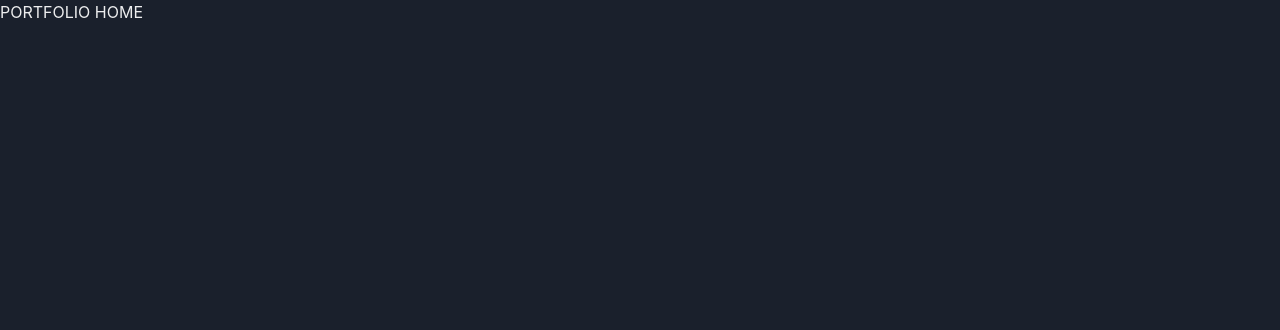
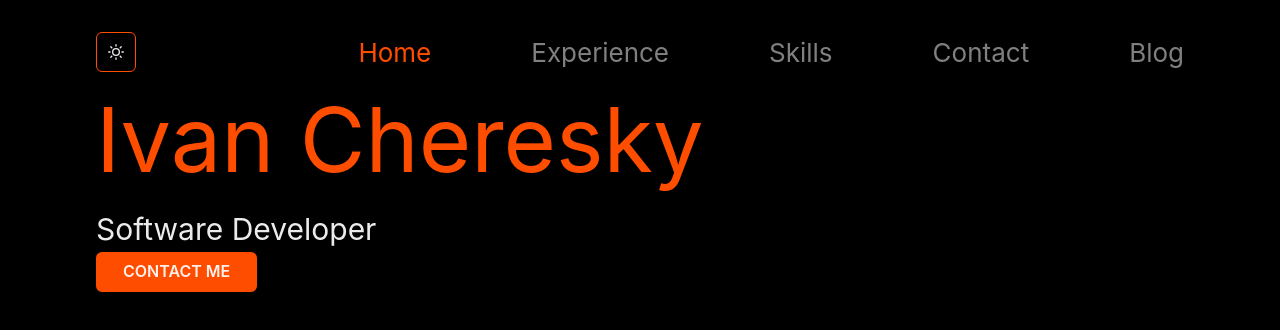
Before and after one commit to IvanCheresky/portfolio, a Next.js app: page / in a window 1280 px wide. Shown: the top 330 px of the page. Built offline with nearby package versions, Linux system fonts and the light colour scheme.

Commit message:
Add basic home page and header component

```diff
--- a/package.json
+++ b/package.json
@@ -9,6 +9,7 @@
     "lint": "next lint"
   },
   "dependencies": {
+    "@chakra-ui/icons": "^2.0.17",
     "@chakra-ui/react": "^2.4.9",
     "@emotion/react": "^11.10.5",
     "@emotion/styled": "^11.10.5",
--- /dev/null
+++ b/src/components/Header/index.tsx
@@ -0,0 +1,90 @@
+import {
+  Flex,
+  IconButton,
+  Text,
+  useColorMode,
+  useColorModeValue,
+} from "@chakra-ui/react";
+import React from "react";
+import { MoonIcon, SunIcon } from "@chakra-ui/icons";
+import Link from "next/link";
+import routes from "../../utils/routes";
+
+interface HeaderProps {
+  currentRoute: string;
+}
+
+const Header = ({ currentRoute }: HeaderProps) => {
+  const { colorMode, toggleColorMode } = useColorMode();
+
+  const fontColor = useColorModeValue("black", "gray");
+
+  return (
+    <Flex alignItems="center" justify="space-between">
+      <IconButton
+        border="1px"
+        borderColor="brand.orange"
+        bg="transparent"
+        aria-label="Toggle light dark mode"
+        onClick={toggleColorMode}
+        icon={colorMode === "light" ? <MoonIcon /> : <SunIcon />}
+      />
+      <Flex alignItems="center" columnGap="100px">
+        <Link href={routes.home.path}>
+          <Text
+            fontSize={26}
+            color={
+              currentRoute === routes.home.path ? "brand.orange" : fontColor
+            }
+          >
+            {routes.home.name}
+          </Text>
+        </Link>
+        <Link href={routes.experience.path}>
+          <Text
+            fontSize={26}
+            color={
+              currentRoute === routes.experience.path
+                ? "brand.orange"
+                : fontColor
+            }
+          >
+            {routes.experience.name}
+          </Text>
+        </Link>
+        <Link href={routes.skills.path}>
+          <Text
+            fontSize={26}
+            color={
+              currentRoute === routes.skills.path ? "brand.orange" : fontColor
+            }
+          >
+            {routes.skills.name}
+          </Text>
+        </Link>
+        <Link href={routes.contact.path}>
+          <Text
+            fontSize={26}
+            color={
+              currentRoute === routes.contact.path ? "brand.orange" : fontColor
+            }
+          >
+            {routes.contact.name}
+          </Text>
+        </Link>
+        <Link href={routes.blog.path}>
+          <Text
+            fontSize={26}
+            color={
+              currentRoute === routes.blog.path ? "brand.orange" : fontColor
+            }
+          >
+            {routes.blog.name}
+          </Text>
+        </Link>
+      </Flex>
+    </Flex>
+  );
+};
+
+export default Header;
--- /dev/null
+++ b/src/layouts/HeaderLayout/index.tsx
@@ -0,0 +1,21 @@
+import { Box, useColorModeValue } from "@chakra-ui/react";
+import React, { ReactNode } from "react";
+import Header from "../../components/Header";
+import routes from "../../utils/routes";
+
+interface HeaderLayoutProps {
+  children: ReactNode;
+}
+
+const HeaderLayout = ({ children }: HeaderLayoutProps) => {
+  const bg = useColorModeValue("white", "black");
+
+  return (
+    <Box bg={bg} minW="100vw" minH="100vh" py="8" px="24">
+      <Header currentRoute={routes.home.path} />
+      {children}
+    </Box>
+  );
+};
+
+export default HeaderLayout;
--- a/src/pages/_document.tsx
+++ b/src/pages/_document.tsx
@@ -6,7 +6,7 @@ export default function Document() {
   return (
     <Html lang="en">
       <Head />
-      <body>
+      <body style={{ backgroundColor: "#000000" }}>
         <ColorModeScript initialColorMode={theme.config.initialColorMode} />
         <Main />
         <NextScript />
--- /dev/null
+++ b/src/pages/contact.tsx
@@ -0,0 +1,3 @@
+export default function Skills() {
+  return <>PORTFOLIO Contact</>;
+}
--- /dev/null
+++ b/src/pages/experience.tsx
@@ -0,0 +1,3 @@
+export default function Experience() {
+  return <>PORTFOLIO Experience</>;
+}
--- a/src/pages/index.tsx
+++ b/src/pages/index.tsx
@@ -1,3 +1,26 @@
+import { Button, Flex, Text } from "@chakra-ui/react";
+import HeaderLayout from "../layouts/HeaderLayout";
+
 export default function Home() {
-  return <>PORTFOLIO HOME</>;
+  return (
+    <HeaderLayout>
+      <Flex flexDir="column" alignItems="flex-start">
+        <Text color="brand.orange" fontSize="90px">
+          Ivan Cheresky
+        </Text>
+        <Text fontSize="30px">Software Developer</Text>
+        <Button
+          bg="brand.orange"
+          textTransform="uppercase"
+          w="auto"
+          border="3px solid"
+          borderColor="brand.orange"
+          borderRadius="6px"
+          px="24px"
+        >
+          Contact me
+        </Button>
+      </Flex>
+    </HeaderLayout>
+  );
 }
--- /dev/null
+++ b/src/pages/skills.tsx
@@ -0,0 +1,3 @@
+export default function Skills() {
+  return <>PORTFOLIO Skills</>;
+}
--- /dev/null
+++ b/src/utils/routes.ts
@@ -0,0 +1,24 @@
+const routes = {
+  home: {
+    path: "/",
+    name: "Home",
+  },
+  blog: {
+    path: "/blog",
+    name: "Blog",
+  },
+  contact: {
+    path: "/contact",
+    name: "Contact",
+  },
+  skills: {
+    path: "/skills",
+    name: "Skills",
+  },
+  experience: {
+    path: "/experience",
+    name: "Experience",
+  },
+};
+
+export default routes;
```
Also changed, not shown: src/pages/blog.tsx (added, +7 -0 lines), 1 other file (tests, documents, lock files or other folders).
